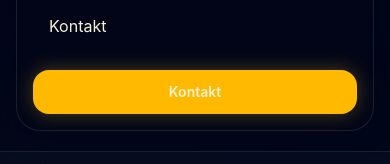
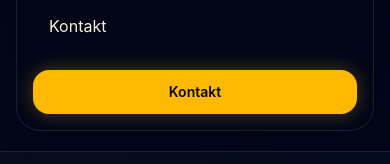
Before and after one commit to grzegorz2803/lsogo-landing, a React (Vite) app: page / in a window 390 px wide. Both pictures are taken after a click on the button "Menu". Shown: the part 215-379 px from the top of the page. Built offline with nearby package versions, Linux system fonts and the light colour scheme.

Commit message:
update style button mobile

```diff
--- a/src/App.tsx
+++ b/src/App.tsx
@@ -71,7 +71,7 @@ function App() {
                 <a
                   href="#kontakt"
                   onClick={() => setMobileMenuOpen(false)}
-                  className="mt-2 inline-flex items-center justify-center rounded-2xl bg-amber-400 px-5 py-3 text-sm font-semibold text-slate-950 shadow-[0_0_20px_rgba(251,191,36,0.3)]"
+                  className="mt-2 inline-flex items-center justify-center rounded-2xl bg-amber-400 px-5 py-3 text-sm font-semibold text-slate-950! shadow-[0_0_20px_rgba(251,191,36,0.3)]"
                 >
                   Kontakt
                 </a>
```
